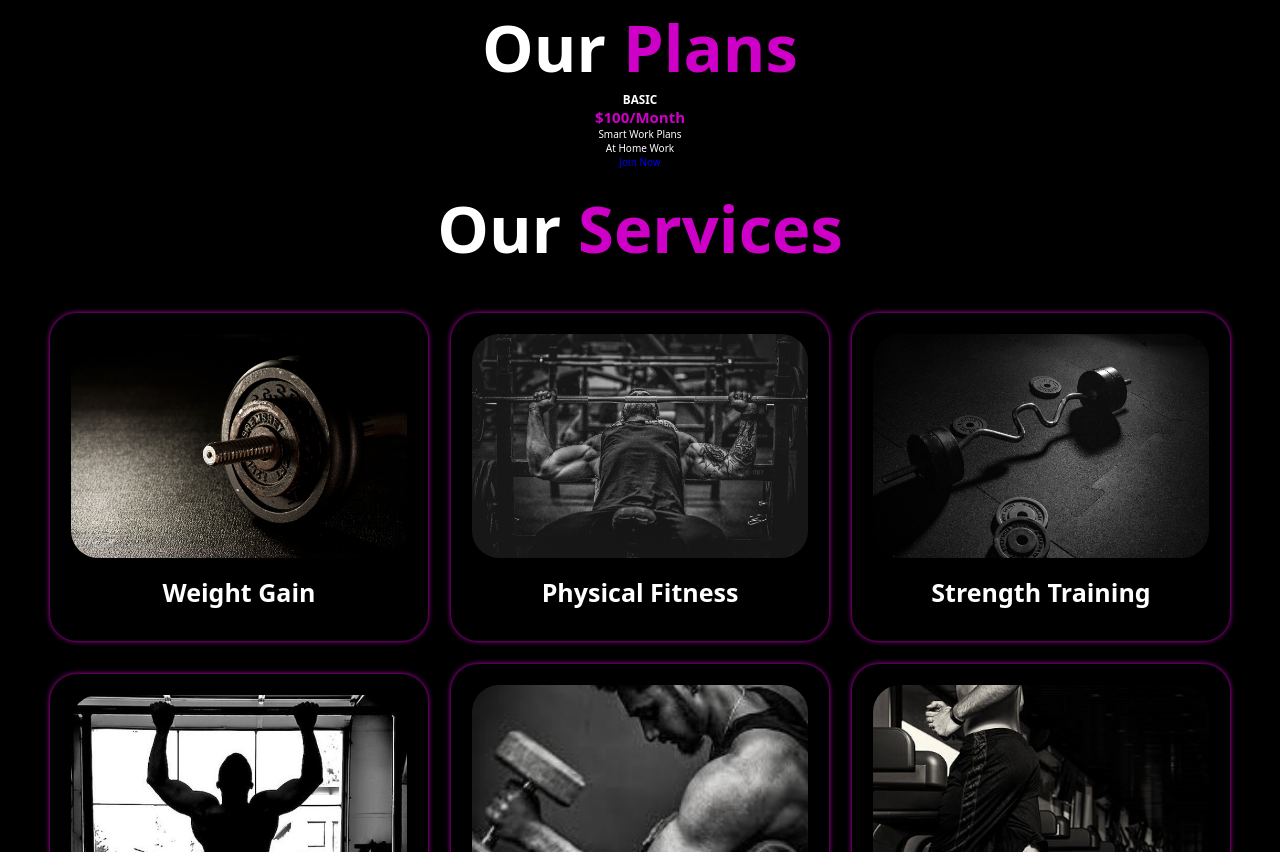
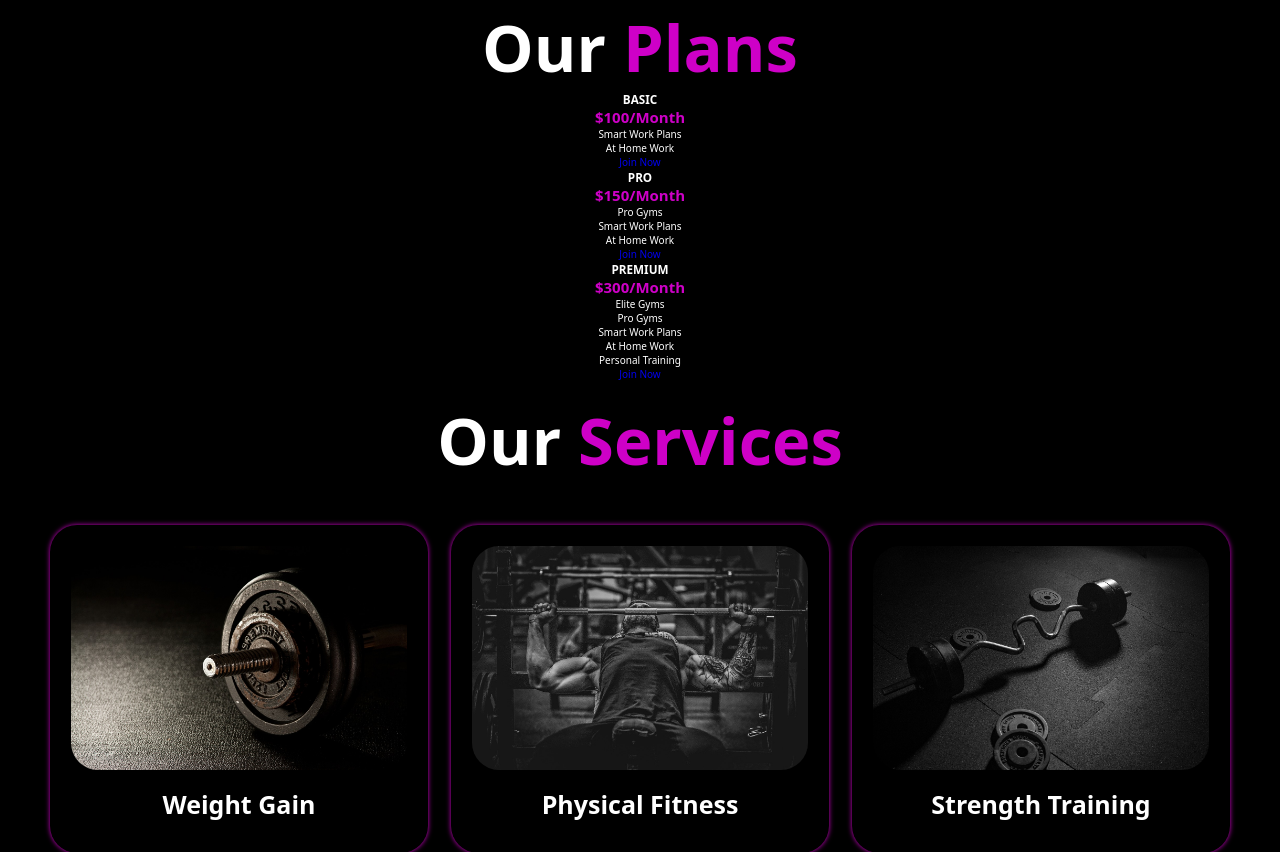
Before and after one commit to IfrahPervaiz22/FitnessFussion, a plain HTML site: page index.html in a window 1280 px wide. Shown: the part 1352-2204 px from the top of the page. Drawn offline with nearby package versions, Linux system fonts and the light colour scheme.

Commit message:
updated pricing section

```diff
--- a/index.html
+++ b/index.html
@@ -4,7 +4,6 @@
 <head>
     <meta charset="UTF-8" />
     <meta name="viewport" content="width=device-width, initial-scale=1.0" />
-    <link href="https://unpkg.com/boxicons@2.1.4/css/boxicons.min.css" rel="stylesheet" />
     <link rel="stylesheet" href="assets/css/style.css" />
     <title>Fitness Fussion</title>
 </head>
@@ -18,7 +17,7 @@
         <ul class="navbar">
             <li><a href="#home">Home</a></li>
             <li><a href="#about">About</a></li>
-            <li><a href="#pricing">Pricing</a></li>
+            <li><a href="#plans">Plans</a></li>
             <li><a href="#services">Services</a></li>
             <li><a href="#review">Review</a></li>
         </ul>
@@ -44,9 +43,6 @@
             <a href="#" class="btn mt-15px">Join Us</a>
         </div>
 
-        <!-- <div class="home-img">
-            <img src="E:\ifrah\gym0.jpg.jpg" alt="Home Image">
-        </div> -->
 
 
     </section>
@@ -92,15 +88,38 @@
                 </ul>
                 <a href="#">
                     Join Now
-                    <i class="right-arrow-alt"></i>
                 </a>
             </div>
+
+            <div class="box">
+                <h3>PRO</h3>
+                <h2><span>$150/Month</span></h2>
+                <ul>
+                    <li>Pro Gyms</li>
+                    <li>Smart Work Plans</li>
+                    <li>At Home Work</li>
+                </ul>
+                <a href="#">
+                    Join Now
+                </a>
+            </div>
+
+            <div class="box">
+                <h3>PREMIUM</h3>
+                <h2><span>$300/Month</span></h2>
+                <ul>
+                    <li>Elite Gyms</li>
+                    <li>Pro Gyms</li>
+                    <li>Smart Work Plans</li>
+                    <li>At Home Work</li>
+                    <li>Personal Training</li>
+                </ul>
+                <a href="#">
+                    Join Now
+                </a>
         </div>
 
     </section>
-
-
-
 
     <!--Services Section Code -->
 
@@ -145,9 +164,6 @@
         </div>
     </section>
 
-    <!-- about section -->
-
-
 </body>
 
 </html>
```
